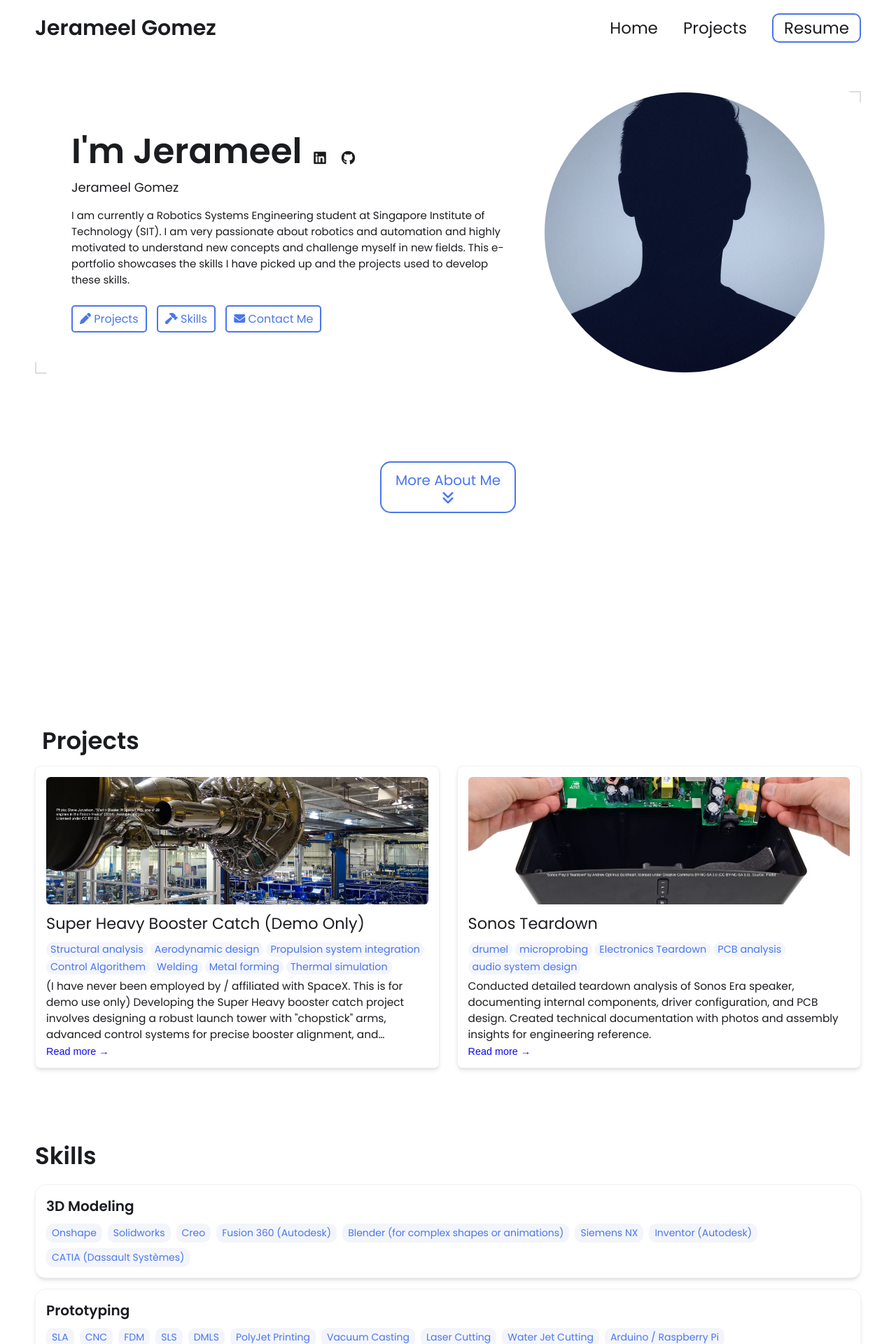
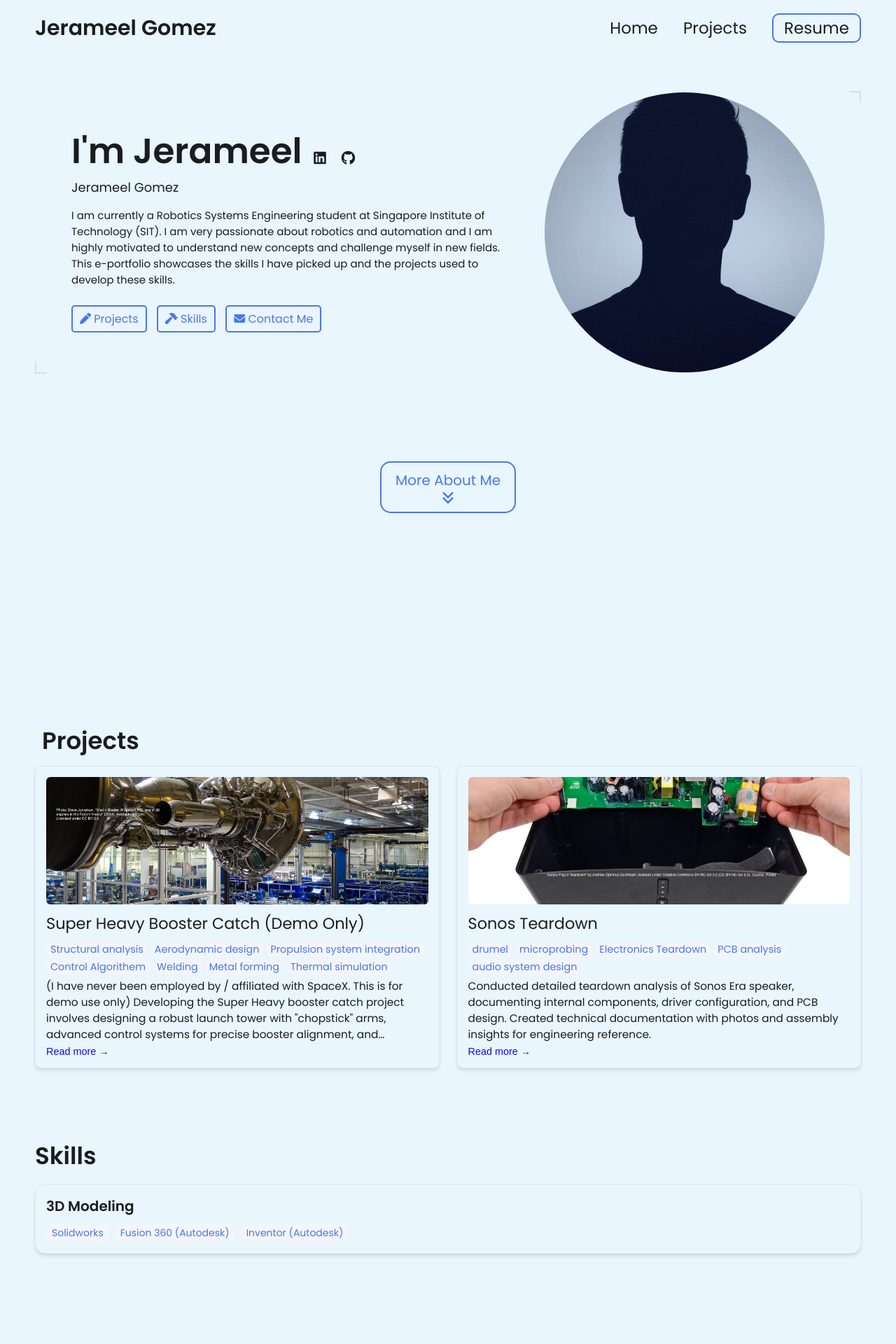
Before and after one commit to Mehlulz/Mehlulz.github.io, a Jekyll site: the page built from index.html, in a window 1280 px wide. Shown: the top 1920 px of the page at 70% size. Built offline with Jekyll 4.4.1, drawn with Linux system fonts in a browser that asks for light colours; some of the changed text lies outside the part shown.

Commit message:
Update _config.yml

```diff
--- a/_config.yml
+++ b/_config.yml
@@ -15,7 +15,7 @@ title: Jerameel Gomez's Portfolio # This is what shows up in the tab of the brow
 name: Jerameel Gomez
 headline: Jerameel Gomez
 description: >- # dont remove this line. this will ignore all new lines until the next section
- I am currently a Robotics Systems Engineering student at Singapore Institute of Technology (SIT). I am very passionate about robotics and automation and highly motivated to understand new concepts and challenge myself in new fields. This e-portfolio showcases the skills I have picked up and the projects used to develop these skills.
+ I am currently a Robotics Systems Engineering student at Singapore Institute of Technology (SIT). I am very passionate about robotics and automation and I am highly motivated to understand new concepts and challenge myself in new fields. This e-portfolio showcases the skills I have picked up and the projects used to develop these skills.
 profile_image: ./assets/images/profile-image/avatar.jpeg
 
 
@@ -27,8 +27,8 @@ resume-url: https://drive.google.com/file/d/13Z3duVzh-gguPU5r03oJVEE6rV9rd3DS/vi
 # Set up external links - this will show up as small icons next to your name.
 
 external-links:    # input only your own url slug. The icons with missing entries will not appear.
-  linkedin: https://www.linkedin.com/in/jerameelgamboagomez/    # https://www.linkedin.com/in/{your url slug}
-  github: https://github.com/Mehlulz    # https://github.com/{your url slug}
+  linkedin: jerameelgamboagomez    # https://www.linkedin.com/in/{your url slug}
+  github: Mehlulz    # https://github.com/{your url slug}
   #stackoverflow:      # https://stackoverflow.com/users/{your url slug}
   #medium:            # https://medium.com/@{your url slug}
   #x-twitter:   # https://x.com/{your url slug}
@@ -43,48 +43,44 @@ external-links:    # input only your own url slug. The icons with missing entrie
 skills:
   - category: 3D Modeling
     tools:
-    - Onshape
     - Solidworks
-    - Creo
     - Fusion 360 (Autodesk)
-    - Blender (for complex shapes or animations)
-    - Siemens NX
     - Inventor (Autodesk)
-    - CATIA (Dassault Systèmes)
-  - category: Prototyping
-    tools:
-    - SLA
-    - CNC
-    - FDM
-    - SLS
-    - DMLS
-    - PolyJet Printing
-    - Vacuum Casting
-    - Laser Cutting
-    - Water Jet Cutting
-    - Arduino / Raspberry Pi
-    - Breadboarding for circuit testing
-  - category: Design Standards / Practices
-    tools:
-    - GD&T ASME Y14
-    - ISO fits and tolerances
-    - PLM (PTC Windchill / Arena)
-  - category: PCB Design
-    tools:
-    - Altium Designer
-    - Altium
-    - Eagle
-    - KiCad
-  - category: Problem Solving / Risk Management
-    tools:
-    - Root Cause Analysis (e.g., 5 Whys, Fishbone Diagram)
-    - DFMEA / PFMEA
-    - Six Sigma methodologies
-    - Shain Red-X
+
+#  - category: Prototyping
+#   tools:
+ #   - SLA
+   # - CNC
+   # - FDM
+    #- SLS
+    #- DMLS
+    #- PolyJet Printing
+    #- Vacuum Casting
+    #- Laser Cutting
+    #- Water Jet Cutting
+    #- Arduino / Raspberry Pi
+    #- Breadboarding for circuit testing
+ # - category: Design Standards / Practices
+ #   tools:
+#    - GD&T ASME Y14
+ #   - ISO fits and tolerances
+ #   - PLM (PTC Windchill / Arena)
+#  - category: PCB Design
+ #   tools:
+#    - Altium Designer
+#    - Altium
+ #   - Eagle
+#    - KiCad
+#  - category: Problem Solving / Risk Management
+#    tools:
+#    - Root Cause Analysis (e.g., 5 Whys, Fishbone Diagram)
+ #   - DFMEA / PFMEA
+ #   - Six Sigma methodologies
+ #   - Shain Red-X
 
 
 # Contact Form Setup. Setup an account and copy over the key. When someone fills out the form, it will be received in your email.
-formspree-key:   https://formspree.io/f/{8-digit key}
+#formspree-key:   https://formspree.io/f/{8-digit key}
 
 
 
@@ -94,7 +90,7 @@ colors: # this is the basic theme
   border: "#ddd"
   link: "#4a76ee"
   highlight: "#0c0cf2"
-  background: "#ffffff"
+  background: "#e9f6fe"
   light_background: "#f3f5fb"
 
 # A few examples.
```
